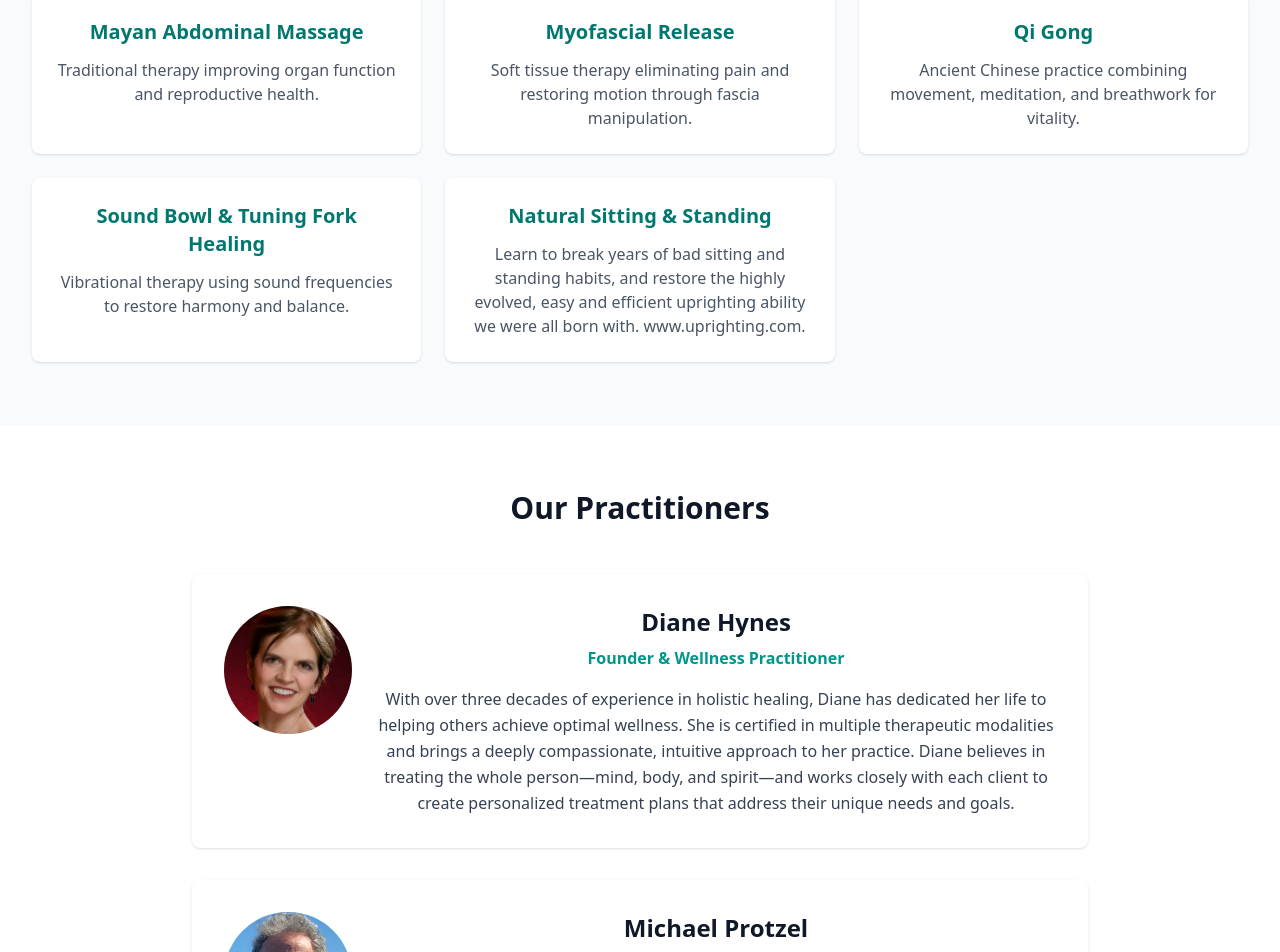
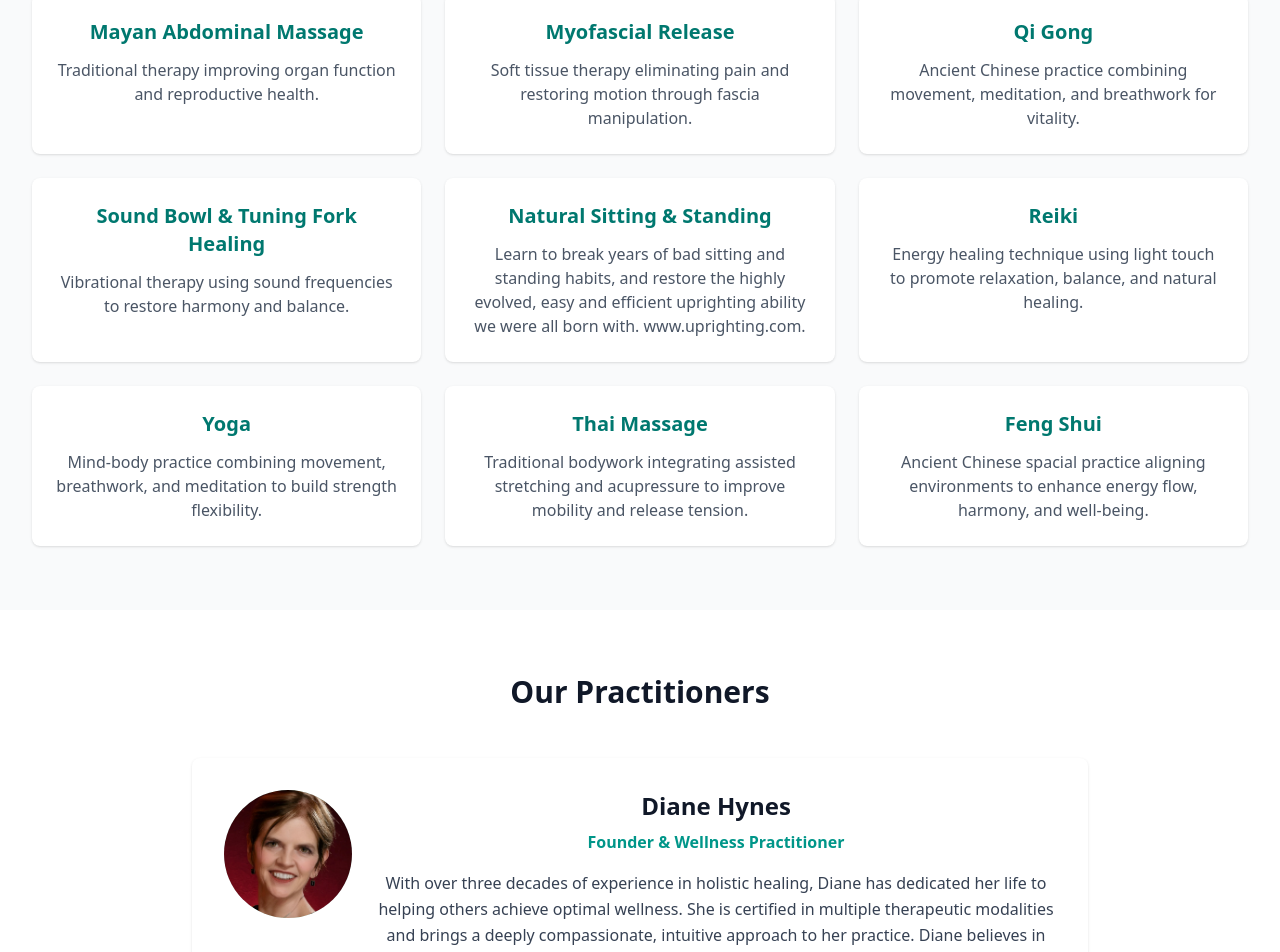
Before and after one commit to shiatsudiane/hope-wellness-website, a React (Vite) app: page / in a window 1280 px wide. Shown: the part 1086-2038 px from the top of the page. Built offline with nearby package versions, Linux system fonts and the light colour scheme.

Commit message:
Updating services
Added Reiki, Yoga, Thai Massage and Feng Shui

```diff
--- a/src/pages/Homepage.jsx
+++ b/src/pages/Homepage.jsx
@@ -82,6 +82,22 @@ export default function WellnessHomepage() {
     {
       name: "Natural Sitting & Standing",
       description: "Learn to break years of bad sitting and standing habits, and restore the highly evolved, easy and efficient uprighting ability we were all born with. www.uprighting.com."
+    },
+    {
+      name: "Reiki",
+      description: "Energy healing technique using light touch to promote relaxation, balance, and natural healing."
+    },
+    {
+      name: "Yoga",
+      description: "Mind-body practice combining movement, breathwork, and meditation to build strength flexibility."
+    },
+    {
+      name: "Thai Massage",
+      description: "Traditional bodywork integrating assisted stretching and acupressure to improve mobility and release tension."
+    },
+    {
+      name: "Feng Shui",
+      description: "Ancient Chinese spacial practice aligning environments to enhance energy flow, harmony, and well-being."
     }
   ];
 
```
